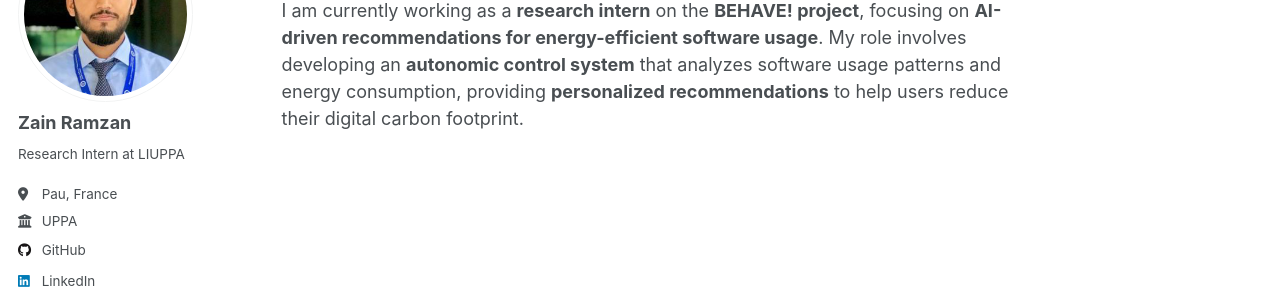
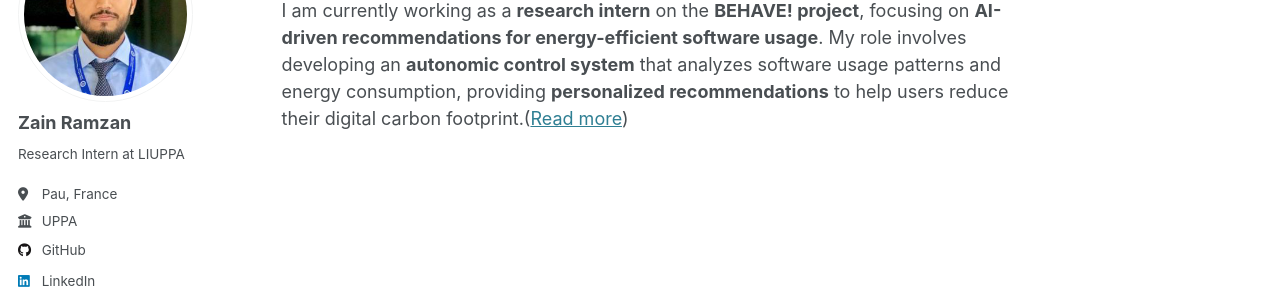
Before and after one commit to zain-ramzan/zain-ramzan.github.io, a Jekyll site: the page built from _pages/about.md, in a window 1280 px wide. Shown: the part 179-479 px from the top of the page. Built offline with Jekyll 4.4.1, drawn with Linux system fonts in a browser that asks for light colours.

Commit message:
Update about.md

```diff
--- a/_pages/about.md
+++ b/_pages/about.md
@@ -6,4 +6,4 @@ redirect_from:
   - /about/
   - /about.html
 ---
-I am currently working as a **research intern** on the **BEHAVE! project**, focusing on **AI-driven recommendations for energy-efficient software usage**. My role involves developing an **autonomic control system** that analyzes software usage patterns and energy consumption, providing **personalized recommendations** to help users reduce their digital carbon footprint.
+I am currently working as a **research intern** on the **BEHAVE! project**, focusing on **AI-driven recommendations for energy-efficient software usage**. My role involves developing an **autonomic control system** that analyzes software usage patterns and energy consumption, providing **personalized recommendations** to help users reduce their digital carbon footprint.([Read more](/cv/M2ResearchInternship))
```
